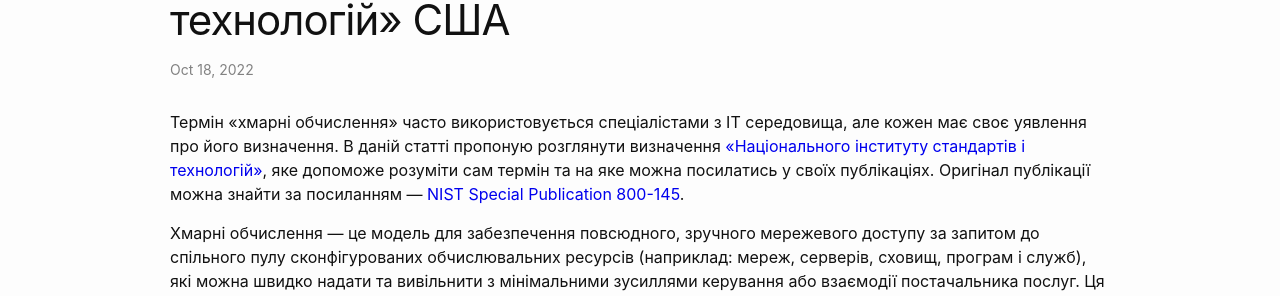
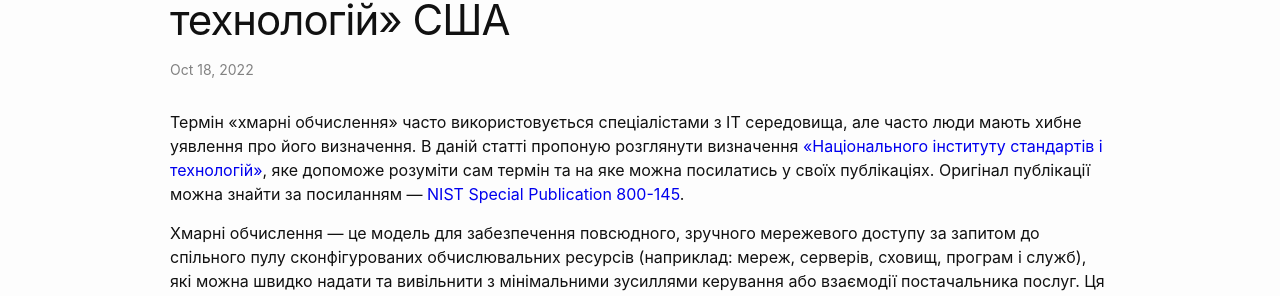
Before and after one commit to mpedych/mpedych.github.io, a Jekyll site: the page built from _posts/2022-10-18-the-nist-definition-of-cloud-computing.md, in a window 1280 px wide. Shown: the part 193-489 px from the top of the page. Built offline with Jekyll 4.4.1, drawn with Linux system fonts in a browser that asks for light colours; comment, search, counter and statistics services are not loaded.

Commit message:
Update 2022-10-18-the-nist-definition-of-cloud-computing.md

```diff
--- a/_posts/2022-10-18-the-nist-definition-of-cloud-computing.md
+++ b/_posts/2022-10-18-the-nist-definition-of-cloud-computing.md
@@ -4,7 +4,7 @@
 categories: misc
 ---
 
-Термін «хмарні обчислення» часто використовується спеціалістами з ІТ середовища, але кожен має своє уявлення про його визначення. В даній статті пропоную розглянути визначення [«Національного інституту стандартів і технологій»](https://uk.wikipedia.org/wiki/%D0%9D%D0%B0%D1%86%D1%96%D0%BE%D0%BD%D0%B0%D0%BB%D1%8C%D0%BD%D0%B8%D0%B9_%D1%96%D0%BD%D1%81%D1%82%D0%B8%D1%82%D1%83%D1%82_%D1%81%D1%82%D0%B0%D0%BD%D0%B4%D0%B0%D1%80%D1%82%D1%96%D0%B2_%D1%96_%D1%82%D0%B5%D1%85%D0%BD%D0%BE%D0%BB%D0%BE%D0%B3%D1%96%D1%97), яке допоможе розуміти сам термін та на яке можна посилатись у своїх публікаціях. Оригінал публікації можна знайти за посиланням — [NIST Special Publication 800-145](https://nvlpubs.nist.gov/nistpubs/Legacy/SP/nistspecialpublication800-145.pdf).
+Термін «хмарні обчислення» часто використовується спеціалістами з ІТ середовища, але часто люди мають хибне уявлення про його визначення. В даній статті пропоную розглянути визначення [«Національного інституту стандартів і технологій»](https://uk.wikipedia.org/wiki/%D0%9D%D0%B0%D1%86%D1%96%D0%BE%D0%BD%D0%B0%D0%BB%D1%8C%D0%BD%D0%B8%D0%B9_%D1%96%D0%BD%D1%81%D1%82%D0%B8%D1%82%D1%83%D1%82_%D1%81%D1%82%D0%B0%D0%BD%D0%B4%D0%B0%D1%80%D1%82%D1%96%D0%B2_%D1%96_%D1%82%D0%B5%D1%85%D0%BD%D0%BE%D0%BB%D0%BE%D0%B3%D1%96%D1%97), яке допоможе розуміти сам термін та на яке можна посилатись у своїх публікаціях. Оригінал публікації можна знайти за посиланням — [NIST Special Publication 800-145](https://nvlpubs.nist.gov/nistpubs/Legacy/SP/nistspecialpublication800-145.pdf).
 
 Хмарні обчислення — це модель для забезпечення повсюдного, зручного мережевого доступу за запитом до спільного пулу сконфігурованих обчислювальних ресурсів (наприклад: мереж, серверів, сховищ, програм і служб), які можна швидко надати та вивільнити з мінімальними зусиллями керування або взаємодії постачальника послуг. Ця модель складається з п’яти основних характеристик, трьох моделей обслуговування та чотирьох моделей розгортання.
 
```
